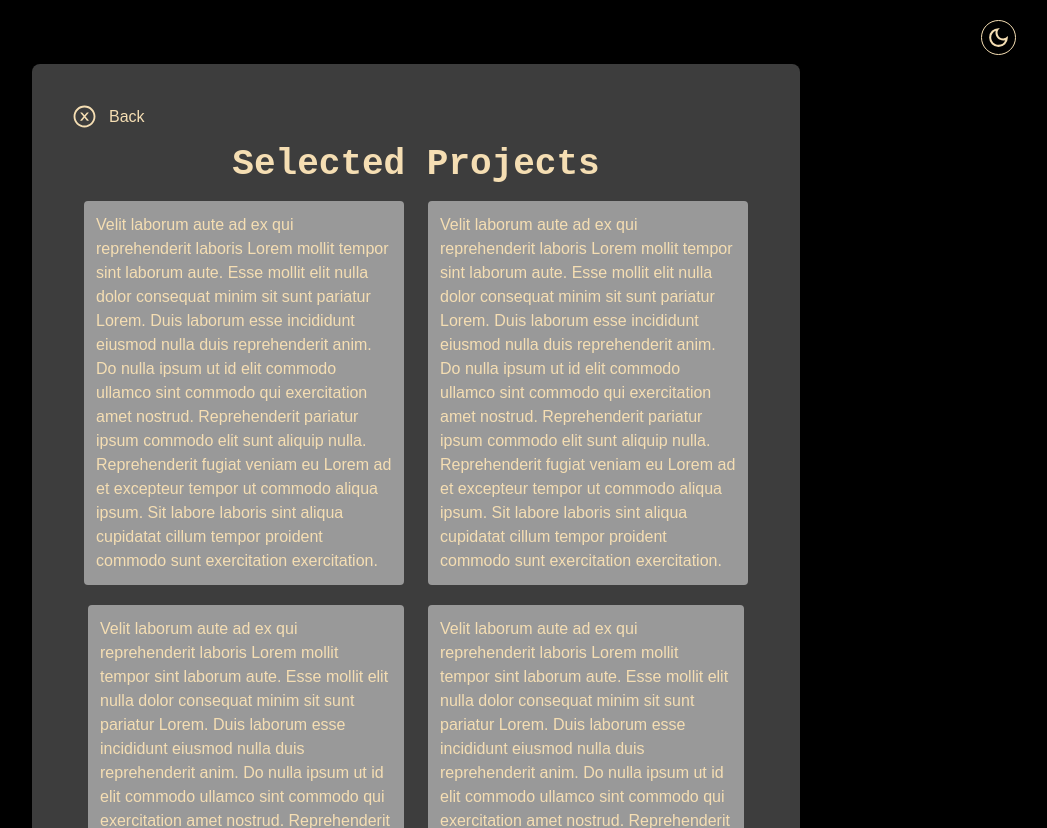
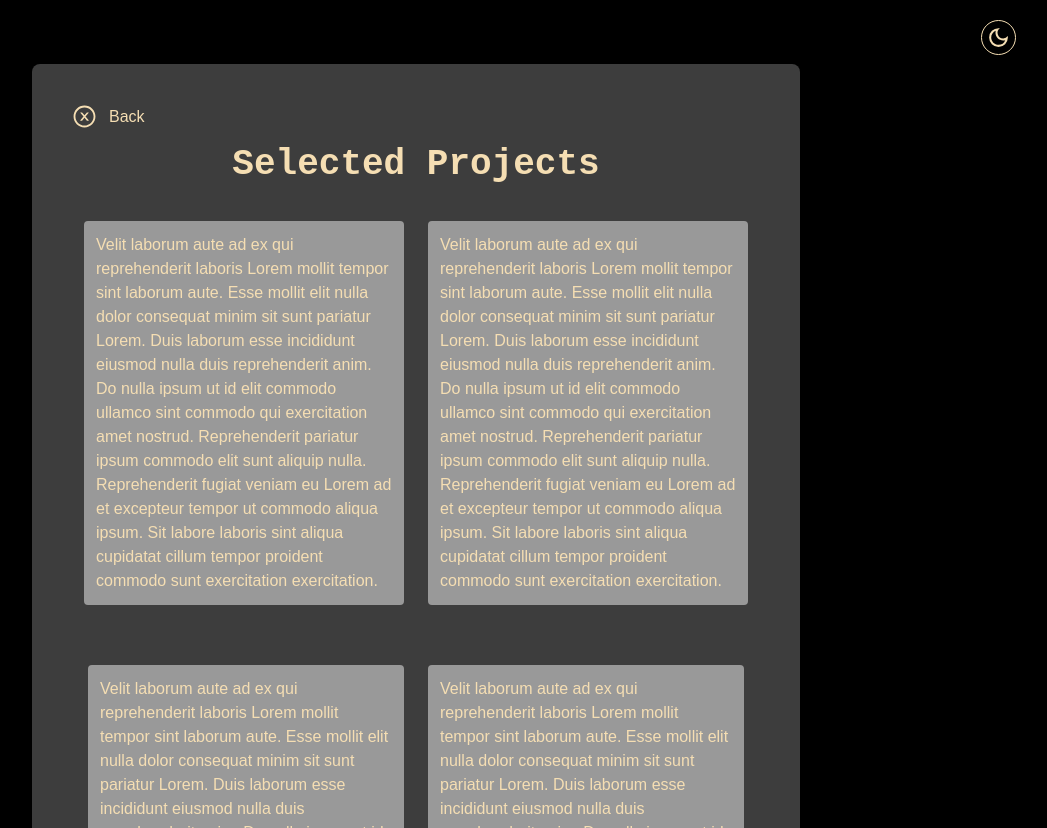
Before and after one commit to mykedee/portfolio-v1, a React (Create React App) app: page / in a window 1280 px wide. Both pictures are taken after a click on the element "Portfolio". Shown: the whole page, without its empty margins (224-1271 px from the left). Built offline with nearby package versions, Linux system fonts and the light colour scheme; some icons are missing.

Commit message:
first commit

```diff
--- a/src/components/Projects.js
+++ b/src/components/Projects.js
@@ -24,20 +24,9 @@ const Projects = ({ showProfile, setShowProfile }) => {
 						<h1>Selected Projects</h1>
 					</div>
 
-					<div className="flex justify-between items-center p-2 ">
-						<p className="mx-3 p-3 dark:bg-[#999] bg-[#F2EFEF] rounded">
-							Velit laborum aute ad ex qui reprehenderit laboris Lorem mollit
-							tempor sint laborum aute. Esse mollit elit nulla dolor consequat
-							minim sit sunt pariatur Lorem. Duis laborum esse incididunt
-							eiusmod nulla duis reprehenderit anim. Do nulla ipsum ut id elit
-							commodo ullamco sint commodo qui exercitation amet nostrud.
-							Reprehenderit pariatur ipsum commodo elit sunt aliquip nulla.
-							Reprehenderit fugiat veniam eu Lorem ad et excepteur tempor ut
-							commodo aliqua ipsum. Sit labore laboris sint aliqua cupidatat
-							cillum tempor proident commodo sunt exercitation exercitation.
-						</p>
-
-						<p className="mx-3 p-3 dark:bg-[#999] bg-[#F2EFEF] rounded">
+					<div className="flex md:flex-row flex-col justify-between items-center p-2 ">
+						<div className="mx-3 my-5 p-3 dark:bg-[#999] bg-[#F2EFEF] rounded">
+							<p>
 								Velit laborum aute ad ex qui reprehenderit laboris Lorem mollit
 								tempor sint laborum aute. Esse mollit elit nulla dolor consequat
 								minim sit sunt pariatur Lorem. Duis laborum esse incididunt
@@ -50,8 +39,8 @@ const Projects = ({ showProfile, setShowProfile }) => {
 							</p>
 						</div>
 
-					<div className="flex justify-between items-center p-3 ">
-						<p className="mx-3 p-3 dark:bg-[#999] bg-[#F2EFEF] rounded">
+						<div className="mx-3 p-3 dark:bg-[#999] bg-[#F2EFEF] rounded">
+							<p>
 								Velit laborum aute ad ex qui reprehenderit laboris Lorem mollit
 								tempor sint laborum aute. Esse mollit elit nulla dolor consequat
 								minim sit sunt pariatur Lorem. Duis laborum esse incididunt
@@ -62,8 +51,26 @@ const Projects = ({ showProfile, setShowProfile }) => {
 								commodo aliqua ipsum. Sit labore laboris sint aliqua cupidatat
 								cillum tempor proident commodo sunt exercitation exercitation.
 							</p>
+						</div>
+					</div>
 
-						<p className="mx-3 p-3 dark:bg-[#999] bg-[#F2EFEF] rounded">
+					<div className="flex md:flex-row flex-col justify-between items-center p-3  ">
+						<div className="mx-3 my-5 p-3 dark:bg-[#999] bg-[#F2EFEF] rounded">
+							<p>
+								Velit laborum aute ad ex qui reprehenderit laboris Lorem mollit
+								tempor sint laborum aute. Esse mollit elit nulla dolor consequat
+								minim sit sunt pariatur Lorem. Duis laborum esse incididunt
+								eiusmod nulla duis reprehenderit anim. Do nulla ipsum ut id elit
+								commodo ullamco sint commodo qui exercitation amet nostrud.
+								Reprehenderit pariatur ipsum commodo elit sunt aliquip nulla.
+								Reprehenderit fugiat veniam eu Lorem ad et excepteur tempor ut
+								commodo aliqua ipsum. Sit labore laboris sint aliqua cupidatat
+								cillum tempor proident commodo sunt exercitation exercitation.
+							</p>
+						</div>
+
+						<div className="mx-3 p-3 dark:bg-[#999] bg-[#F2EFEF] rounded">
+							<p>
 								Velit laborum aute ad ex qui reprehenderit laboris Lorem mollit
 								tempor sint laborum aute. Esse mollit elit nulla dolor consequat
 								minim sit sunt pariatur Lorem. Duis laborum esse incididunt
@@ -78,6 +85,7 @@ const Projects = ({ showProfile, setShowProfile }) => {
 					</div>
 				</div>
 			</div>
+		</div>
 	);
 };
 
```
Lines whose indentation alone changed are shown as unchanged.
